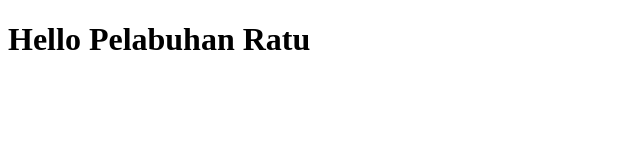
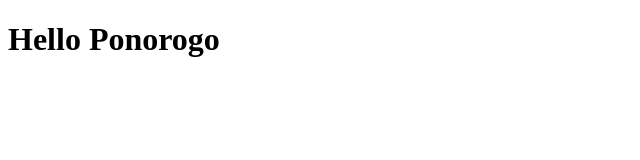
Before and after one commit to abirafdinst/ABSABI, a plain HTML site: page index.html in a window 1280 px wide. Shown: the whole page, without its empty margins (0-640 px from the left). Drawn offline with Linux system fonts and the light colour scheme.

Commit message:
Update index.html

```diff
--- a/index.html
+++ b/index.html
@@ -6,6 +6,6 @@
     <title>Document</title>
 </head>
 <body>
-    <h1>Hello Pelabuhan Ratu</h1>
+    <h1>Hello Ponorogo</h1>
 </body>
 </html>
```
